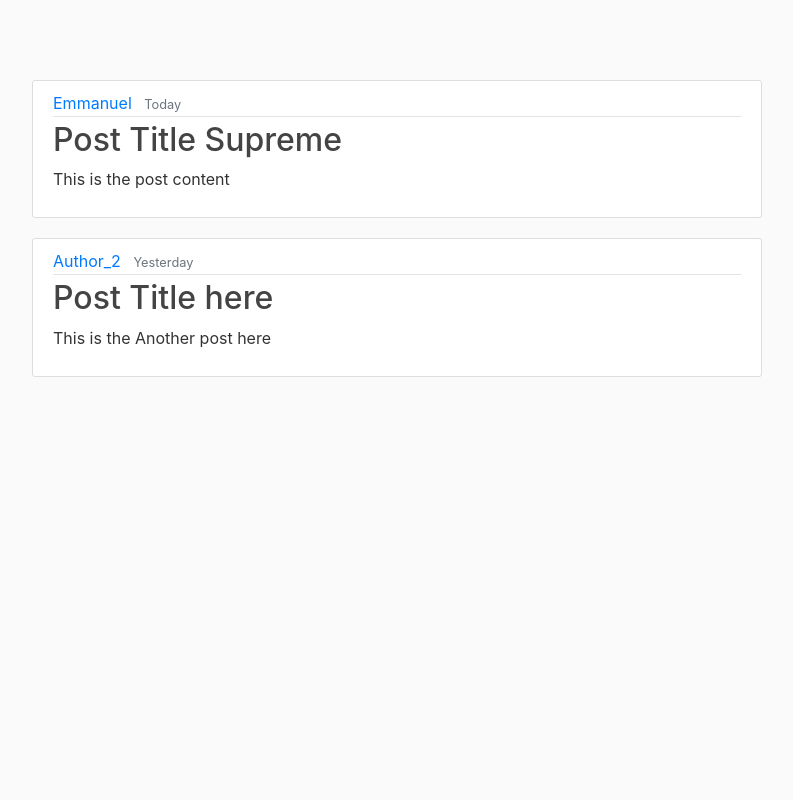
After one commit to Diya-D-25/Django-course-DS, a Django app: page /blog/ in a window 1280 px wide. The commit adds this page. Shown: the whole page, without its empty margins (53-846 px from the left). Run offline with Django 4.2, Linux system fonts and the light colour scheme; some libraries are stand-ins or nearby versions.

Commit message:
Thursday, 13th April

```diff
--- a/Blog/views.py
+++ b/Blog/views.py
@@ -1,10 +1,26 @@
 from django.shortcuts import render
 from django.http import HttpResponse
+
+posts = [
+    {
+        "author": "Emmanuel",
+        "content": "This is the post content",
+        "title": "Post Title Supreme",
+        "Posted_Date": "Today",
+    },
+    {
+        "author": "Author_2",
+        "content": "This is the Another post here",
+        "title": "Post Title here",
+        "Posted_Date": "Yesterday",
+    },
+]
 
 
 # Create your views here.
 def home_page(request):
-    return HttpResponse("Hello World")
+    context = {"posts": posts}
+    return render(request, "blogs.html", context)
 
 
 def blog(request):
--- a/Django_Tutorial/settings.py
+++ b/Django_Tutorial/settings.py
@@ -118,6 +118,7 @@ USE_TZ = True
 # https://docs.djangoproject.com/en/4.2/howto/static-files/
 
 STATIC_URL = "static/"
+STATIC_ROOT = os.path.join(BASE_DIR, "static/")
 
 # Default primary key field type
 # https://docs.djangoproject.com/en/4.2/ref/settings/#default-auto-field
--- a/Django_Tutorial/urls.py
+++ b/Django_Tutorial/urls.py
@@ -22,5 +22,5 @@ urlpatterns = [
     path("", views.home_page, name="home"),
     path("admin/", admin.site.urls),
     path("count", views.counter, name="count"),
-    path("blogger/", include("Blog.urls")),
+    path("blog/", include("Blog.urls")),
 ]
--- /dev/null
+++ b/static/css/style.css
@@ -0,0 +1,89 @@
+body {
+    background: #fafafa;
+    color: #333333;
+    margin-top: 5rem;
+}
+
+h1,
+h2,
+h3,
+h4,
+h5,
+h6 {
+    color: #444444;
+}
+
+ul {
+    margin: 0;
+}
+
+.bg-steel {
+    background-color: #5f788a;
+}
+
+.site-header .navbar-nav .nav-link {
+    color: #cbd5db;
+}
+
+.site-header .navbar-nav .nav-link:hover {
+    color: #ffffff;
+}
+
+.site-header .navbar-nav .nav-link.active {
+    font-weight: 500;
+}
+
+.content-section {
+    background: #ffffff;
+    padding: 10px 20px;
+    border: 1px solid #dddddd;
+    border-radius: 3px;
+    margin-bottom: 20px;
+}
+
+.article-title {
+    color: #444444;
+}
+
+a.article-title:hover {
+    color: #428bca;
+    text-decoration: none;
+}
+
+.article-content {
+    white-space: pre-line;
+}
+
+.article-img {
+    height: 65px;
+    width: 65px;
+    margin-right: 16px;
+}
+
+.article-metadata {
+    padding-bottom: 1px;
+    margin-bottom: 4px;
+    border-bottom: 1px solid #e3e3e3
+}
+
+.article-metadata a:hover {
+    color: #333;
+    text-decoration: none;
+}
+
+.article-svg {
+    width: 25px;
+    height: 25px;
+    vertical-align: middle;
+}
+
+.account-img {
+    height: 125px;
+    width: 125px;
+    margin-right: 20px;
+    margin-bottom: 16px;
+}
+
+.account-heading {
+    font-size: 2.5rem;
+}
--- a/templates/base.html
+++ b/templates/base.html
@@ -1,3 +1,4 @@
+{% load static %}
 <html>
 
 <head>
@@ -7,11 +8,20 @@
     <title>My App</title>
     {% endif %}
     <meta charset="utf-8">
+    <link rel="stylesheet" href="https://maxcdn.bootstrapcdn.com/bootstrap/4.0.0/css/bootstrap.min.css"
+        integrity="sha384-Gn5384xqQ1aoWXA+058RXPxPg6fy4IWvTNh0E263XmFcJlSAwiGgFAW/dAiS6JXm" crossorigin="anonymous">
+    <link rel="stylesheet" href="{% static 'css/style.css' %}">
 </head>
 
+
 <body>
-    {% block content %}
-    {% endblock %}
+    <main role=" main" class="container">
+        <div class="row">
+            <div class="col-md-8">
+                {% block content %}{% endblock %}
+            </div>
+        </div>
+    </main>
 </body>
 
 </html>
--- /dev/null
+++ b/templates/blogs.html
@@ -0,0 +1,15 @@
+{% extends 'base.html' %}
+{% block content %}
+{% for post in posts %}
+<article class="media content-section">
+    <div class="media-body">
+        <div class="article-metadata">
+            <a class="mr-2" href="https://github.com/real-supreme">{{ post.author }}</a>
+            <small class="text-muted">{{ post.Posted_Date }}</small>
+        </div>
+        <h2><a class="article-title" href="#">{{ post.title }}</a></h2>
+        <p class="article-content">{{ post.content }}</p>
+    </div>
+</article>
+{% endfor %}
+{% endblock %}
```
Also changed, not shown: 1 other file.
